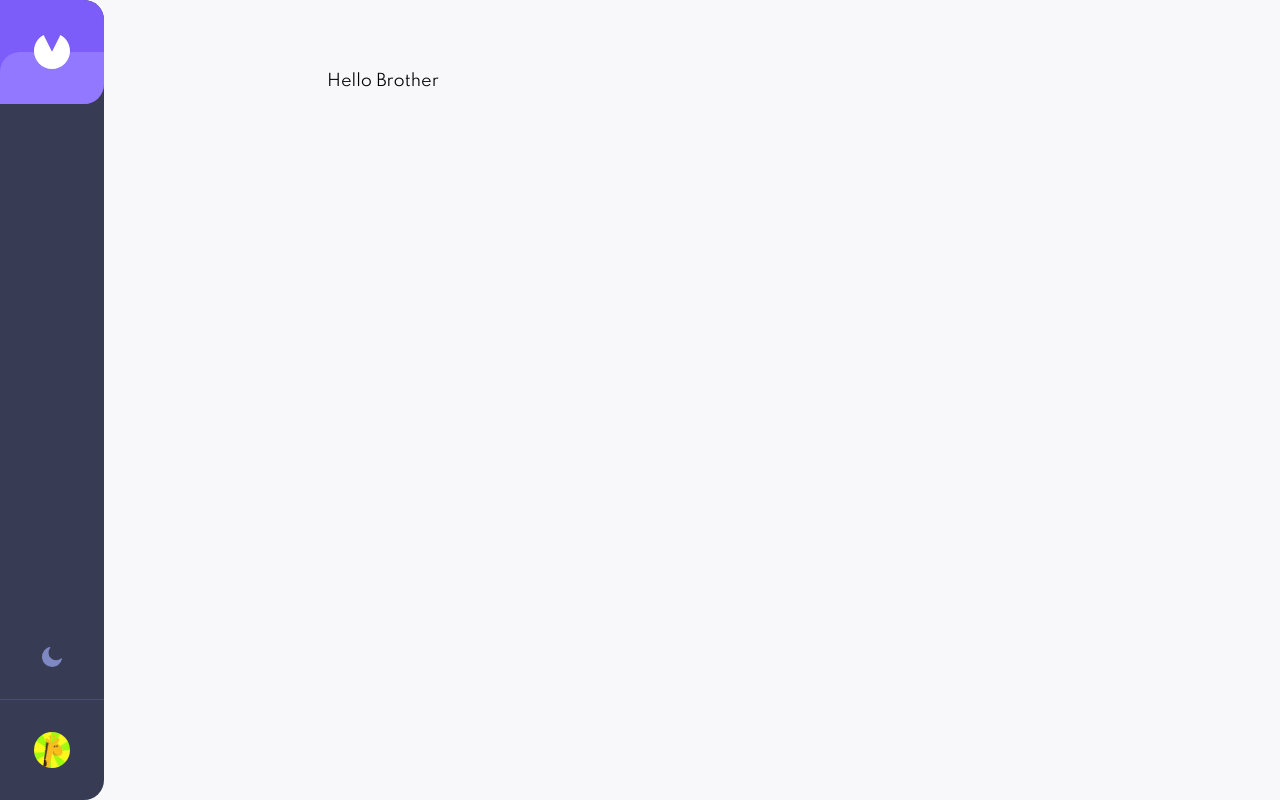
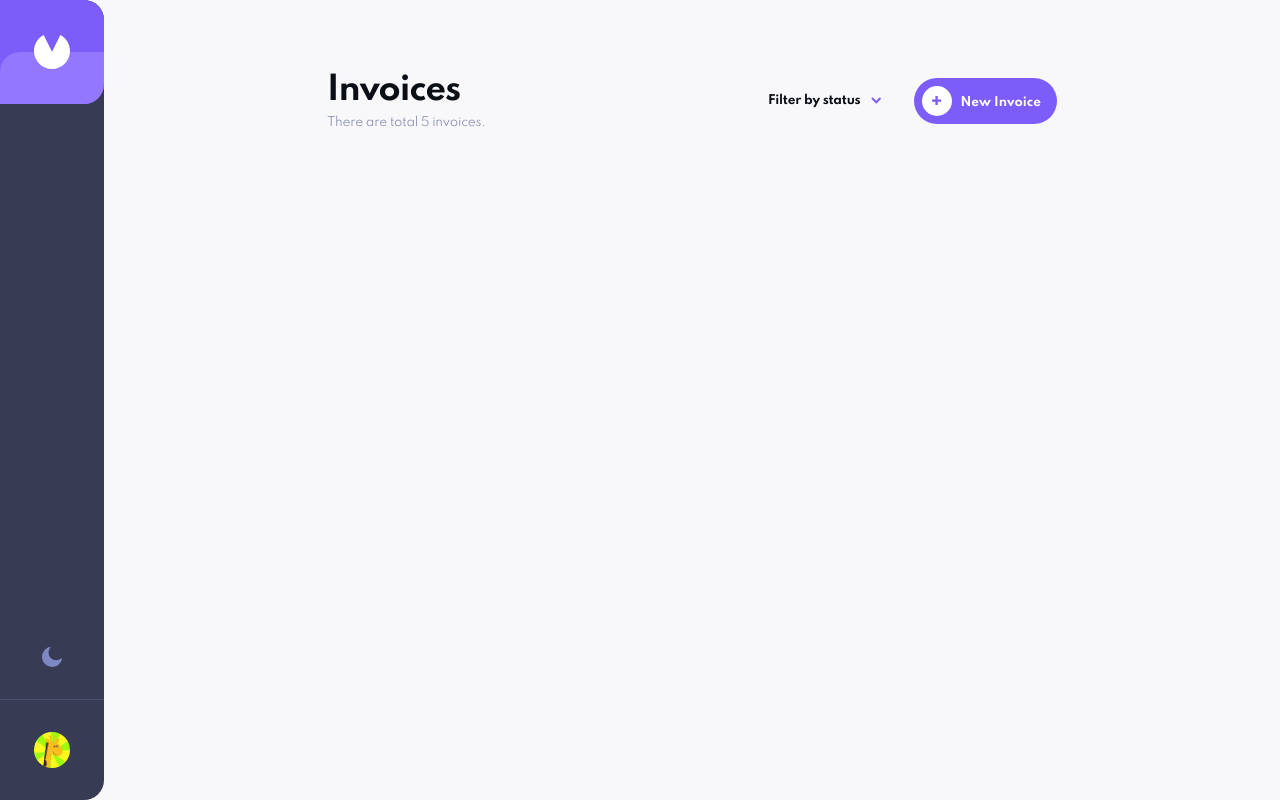
Before and after one commit to RahulGandhi14/invoice, a React (Create React App) app: page / in a window 1280 px wide. Built offline with nearby package versions, Linux system fonts and the light colour scheme.

Commit message:
Completed Header, checkbox and dropdown

```diff
--- a/src/App.tsx
+++ b/src/App.tsx
@@ -2,11 +2,11 @@ import React, { useCallback, useState } from 'react'
 import styled, { ThemeProvider } from 'styled-components'
 import Sidebar from './components/Sidebar/Sidebar'
 import GlobalStyles from './components/styled/GlobalStyles'
-import { light, dark } from './components/styled/Theme'
+import { light, dark, themeType } from './components/styled/Theme'
 
 const Wrapper = styled.div`
     display: flex;
-    background-color: ${(props) => props.theme.color.body.bg};
+    background-color: ${({ theme }: themeType) => theme.color.body.bg};
     transition: background-color 0.3s;
 `
 
--- /dev/null
+++ b/src/components/Home/Filter.tsx
@@ -0,0 +1,77 @@
+import styled from 'styled-components'
+import { fontStyle1 } from '../styled/Typography'
+import { themeType } from '../styled/Theme'
+import downArrow from '../../assets/icon-arrow-down.svg'
+import { useState } from 'react'
+import CheckBox from '../styled/CheckBox'
+
+const Wrapper = styled.div`
+    position: relative;
+`
+
+const P = styled.div`
+    ${fontStyle1}
+    font-weight: 700;
+    color: ${({ theme }: themeType) => theme.color.text.heading};
+    cursor: pointer;
+
+    & span {
+        display: inline-block;
+        margin-left: 0.5rem;
+    }
+
+    & span img {
+        transition: transform 0.3s ease-out;
+    }
+
+    .active {
+        transform: rotate(180deg);
+    }
+`
+
+const DropDown = styled.div`
+    position: absolute;
+    top: 2.5rem;
+    left: 50%;
+    transform: translateX(-50%);
+    padding: 1.5rem;
+    border-radius: 10px;
+    box-shadow: ${({ theme }: themeType) =>
+        `0px 10px 20px ${theme.color.dropdown.shadow}`};
+    background-color: ${({ theme }: themeType) => theme.color.dropdown.bg};
+    display: flex;
+    flex-direction: column;
+    gap: 1rem;
+    width: 12rem;
+    transition: background-color 0.3s, box-shadow: 0.3s;
+`
+
+const dropdownList = ['Paid', 'Pending', 'Draft']
+
+const Filter = () => {
+    const [openDropDown, setOpenDropDown] = useState(false)
+
+    return (
+        <Wrapper>
+            <P onClick={() => setOpenDropDown((prevState) => !prevState)}>
+                Filter by status{' '}
+                <span>
+                    <img
+                        src={downArrow}
+                        alt="DownArrow"
+                        className={openDropDown && 'active'}
+                    />
+                </span>
+            </P>
+            {openDropDown && (
+                <DropDown>
+                    {dropdownList.map((listItem) => (
+                        <CheckBox key={listItem} label={listItem} />
+                    ))}
+                </DropDown>
+            )}
+        </Wrapper>
+    )
+}
+
+export default Filter
--- /dev/null
+++ b/src/components/Home/Header.tsx
@@ -0,0 +1,42 @@
+import React from 'react'
+import styled from 'styled-components'
+import { H1 } from '../styled/Headings'
+import { fontStyle1 } from '../styled/Typography'
+import Filter from './Filter'
+import NewInvoiceBtn from './NewInvoiceBtn'
+
+const Heading = styled(H1)`
+    margin-bottom: 0.5rem;
+
+    @media (max-width: 540px) {
+        font-size: 1.25rem;
+    }
+`
+
+const SubHeading = styled.p`
+    ${fontStyle1}
+`
+
+const FlexContainer = styled.div`
+    display: flex;
+    align-items: center;
+    justify-content: space-between;
+    gap: 2rem;
+`
+
+const Header = () => {
+    return (
+        <FlexContainer>
+            <div>
+                <Heading>Invoices</Heading>
+                <SubHeading>There are total 5 invoices.</SubHeading>
+            </div>
+            <FlexContainer>
+                <Filter />
+                <NewInvoiceBtn />
+            </FlexContainer>
+        </FlexContainer>
+    )
+}
+
+export default Header
--- /dev/null
+++ b/src/components/Home/NewInvoiceBtn.tsx
@@ -0,0 +1,43 @@
+import styled from 'styled-components'
+import plusIcon from '../../assets/icon-plus.svg'
+
+const Button = styled.button`
+    font-family: 'Spartan', sans-serif;
+    border: none;
+    cursor: pointer;
+    border-radius: 100px;
+    padding: 0.5rem;
+    padding-right: 1rem;
+    background-color: #7c5dfa;
+    font-weight: 700;
+    color: #fff;
+    line-height: 1.25;
+    font-size: 0.75rem;
+
+    & img {
+        height: 0.625rem;
+        width: 0.625rem;
+    }
+
+    & span {
+        line-height: 0;
+        border-radius: 50%;
+        display: inline-block;
+        background-color: #fff;
+        padding: 0.625rem;
+        margin-right: 0.5rem;
+    }
+`
+
+const NewInvoiceBtn = () => {
+    return (
+        <Button>
+            <span>
+                <img src={plusIcon} alt="Plus icon" />
+            </span>
+            New Invoice
+        </Button>
+    )
+}
+
+export default NewInvoiceBtn
--- a/src/components/Home/index.js
+++ b/src/components/Home/index.tsx
@@ -1,5 +1,6 @@
 import styled from 'styled-components'
 import App from '../../App'
+import Header from './Header'
 
 const Wrapper = styled.div`
     width: 100%;
@@ -11,7 +12,9 @@ const Wrapper = styled.div`
 const Home = () => {
     return (
         <App>
-            <Wrapper>Hello Brother</Wrapper>
+            <Wrapper>
+                <Header />
+            </Wrapper>
         </App>
     )
 }
--- a/src/components/Sidebar/Sidebar.tsx
+++ b/src/components/Sidebar/Sidebar.tsx
@@ -3,13 +3,14 @@ import styled from 'styled-components'
 import logo from '../../assets/logo.svg'
 import avatar from '../../assets/image-avatar.jpg'
 import ThemeToggler from './ThemeToggler'
+import { themeType } from '../styled/Theme'
 
 const Aside = styled.aside`
     position: sticky;
     top: 0;
     left: 0;
     height: 100vh;
-    background-color: ${(props) => props.theme.color.sidebar.bg};
+    background-color: ${({ theme }: themeType) => theme.color.sidebar.bg};
     color: white;
     width: fit-content;
     border-radius: 0px 20px 20px 0px;
--- /dev/null
+++ b/src/components/styled/CheckBox.tsx
@@ -0,0 +1,81 @@
+import styled from 'styled-components'
+import { themeType } from './Theme'
+import checkIcon from '../../assets/icon-check.svg'
+import { fontStyle1 } from './Typography'
+
+const Container = styled.label`
+    display: flex;
+    align-items: center;
+    position: relative;
+    cursor: pointer;
+    user-select: none;
+
+    &:hover {
+        & .checkmark {
+            border-color: #7c5dfa;
+        }
+    }
+`
+
+const InputCheckbox = styled.input.attrs({ type: 'checkbox' })`
+    /* hiding default checkbox */
+    position: absolute;
+    height: 0;
+    width: 0;
+    opacity: 0;
+
+    & ~ .checkmark img {
+        display: none;
+    }
+
+    &:checked ~ .checkmark {
+        background-color: #7c5dfa;
+        border-color: #7c5dfa;
+    }
+
+    &:checked ~ .checkmark img {
+        display: block;
+    }
+`
+
+const CheckMark = styled.span`
+    /* creating custom checkbox */
+    /* position: absolute; */
+    top: 0;
+    left: 0;
+    height: 1rem;
+    width: 1rem;
+    border-radius: 2px;
+    border: ${({ theme }: themeType) => `1px solid ${theme.color.checkbox.bg}`};
+    background-color: ${({ theme }: themeType) => theme.color.checkbox.bg};
+    display: flex;
+    justify-content: center;
+    align-items: center;
+    margin-right: 0.8rem;
+    transition: background-color 0.3s;
+`
+
+const Label = styled.span`
+    ${fontStyle1}
+    font-weight: 700;
+    color: ${({ theme }: themeType) => theme.color.text.heading};
+`
+
+interface propType {
+    label: string
+    checked?: boolean
+}
+
+const CheckBox = ({ label, checked }: propType) => {
+    return (
+        <Container>
+            <InputCheckbox checked={checked} />
+            <CheckMark className="checkmark">
+                <img src={checkIcon} alt="Check Icon" />
+            </CheckMark>
+            <Label>{label}</Label>
+        </Container>
+    )
+}
+
+export default CheckBox
--- /dev/null
+++ b/src/components/styled/Headings.tsx
@@ -0,0 +1,35 @@
+import styled, { css } from 'styled-components'
+import { themeType } from './Theme'
+
+const commonStyles = css`
+    color: ${({ theme }: themeType) => theme.color.text.heading};
+    transition: color 0.3s;
+`
+
+export const H1 = styled.h1`
+    ${commonStyles}
+    font-size: 2rem;
+    line-height: 1.125;
+    letter-spacing: -1px;
+`
+
+export const H2 = styled.h2`
+    ${commonStyles}
+    font-size: 1.25rem;
+    line-height: 1.1;
+    letter-spacing: -0.63px;
+`
+
+export const H3 = styled.h3`
+    ${commonStyles}
+    font-size: 1rem;
+    line-height: 1.5;
+    letter-spacing: -0.8px;
+`
+
+export const H4 = styled.h4`
+    ${commonStyles}
+    font-size: .75rem;
+    line-height: 1.25;
+    letter-spacing: -0.5px;
+`
--- a/src/components/styled/Theme.js
+++ b/src/components/styled/Theme.js
@@ -1,5 +1,70 @@
 import moonIcon from '../../assets/icon-moon.svg'
 import sunIcon from '../../assets/icon-sun.svg'
+export interface themeType {
+    theme: {
+        color: {
+            body: {
+                bg: string,
+            },
+            sidebar: {
+                bg: string,
+            },
+            form: {
+                bg: string,
+                fieldBg: string,
+                fieldBorder: string,
+            },
+            btn: {
+                secondary: {
+                    bg: string,
+                    hover: string,
+                    text: string,
+                },
+                tertiary: {
+                    bg: string,
+                    hover: string,
+                    text: string,
+                },
+                quaternary: {
+                    bg: string,
+                    hover: string,
+                    text: string,
+                },
+            },
+            invoiceItem: {
+                bg: string,
+            },
+            invoiceStatus: {
+                bg: string,
+                text: string,
+            },
+            invoiceTable: {
+                bg: string,
+                footerBg: string,
+            },
+            popup: {
+                bg: string,
+            },
+            dropdown: {
+                bg: string,
+                shadow: string,
+            },
+            checkbox: {
+                bg: string,
+            },
+            text: {
+                heading: string,
+                bodyA: string,
+                bodyB: string,
+                formLabel: string,
+                link: string,
+                linkHover: string,
+                placeholder: string,
+            },
+        },
+        icon: { src: any, alt: string },
+    };
+}
 
 export const light = {
     color: {
--- /dev/null
+++ b/src/components/styled/Typography.tsx
@@ -0,0 +1,21 @@
+import { css } from 'styled-components'
+
+const commonStyles = css`
+    font-family: 'Spartan', sans-serif;
+    transition: color 0.3s;
+    color: ${(props) => props.theme.color.text.bodyA};
+`
+
+export const fontStyle1 = css`
+    ${commonStyles}
+    font-size: 0.75rem;
+    line-height: 1.125;
+    letter-spacing: -0.25px;
+`
+
+export const fontStyle2 = css`
+    ${commonStyles}
+    font-size: .6875rem;
+    line-height: 1.63;
+    letter-spacing: -0.23px;
+`
```
Also changed, not shown: 1 other file (tests, documents, lock files or other folders).
